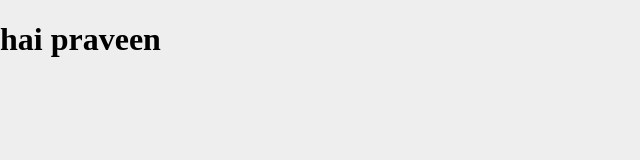
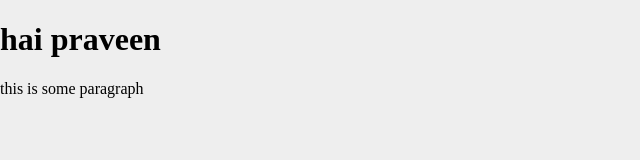
Before and after one commit to Pallagani-Praveen/justPrac, a plain HTML site: page index.html in a window 1280 px wide. Shown: the whole page, without its empty margins (0-640 px from the left). Drawn offline with Linux system fonts and the light colour scheme.

Commit message:
paragraph added

```diff
--- a/index.html
+++ b/index.html
@@ -7,5 +7,6 @@
   </head>
   <body>
     <h1>hai praveen</h1>
+    <p>this is some paragraph</p>
   </body>
 </html>
```
